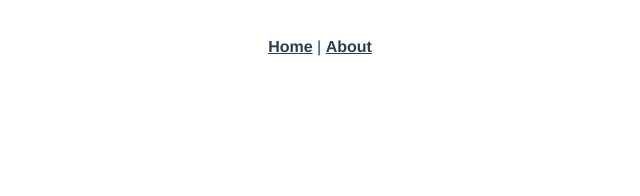
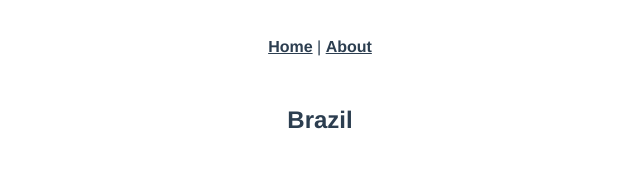
Before and after one commit to debs-obrien/vue-school-travel-app, a Vue app: page /#/brazil in a window 1280 px wide. Shown: the top 196 px of the page, without its empty margins (320-960 px from the left). Built offline with nearby package versions, Linux system fonts and the light colour scheme.

Commit message:
added new route

```diff
--- a/src/router.js
+++ b/src/router.js
@@ -1,7 +1,7 @@
 import Vue from "vue";
 import Router from "vue-router";
 import Home from "./views/Home.vue";
-
+import Brazil from "./views/Brazil.vue";
 Vue.use(Router);
 
 export default new Router({
@@ -19,6 +19,11 @@ export default new Router({
       // which is lazy-loaded when the route is visited.
       component: () =>
         import(/* webpackChunkName: "about" */ "./views/About.vue")
+    },
+    {
+      path: "/brazil",
+      name: "brazil",
+      component: Brazil
     }
   ]
 });
```
